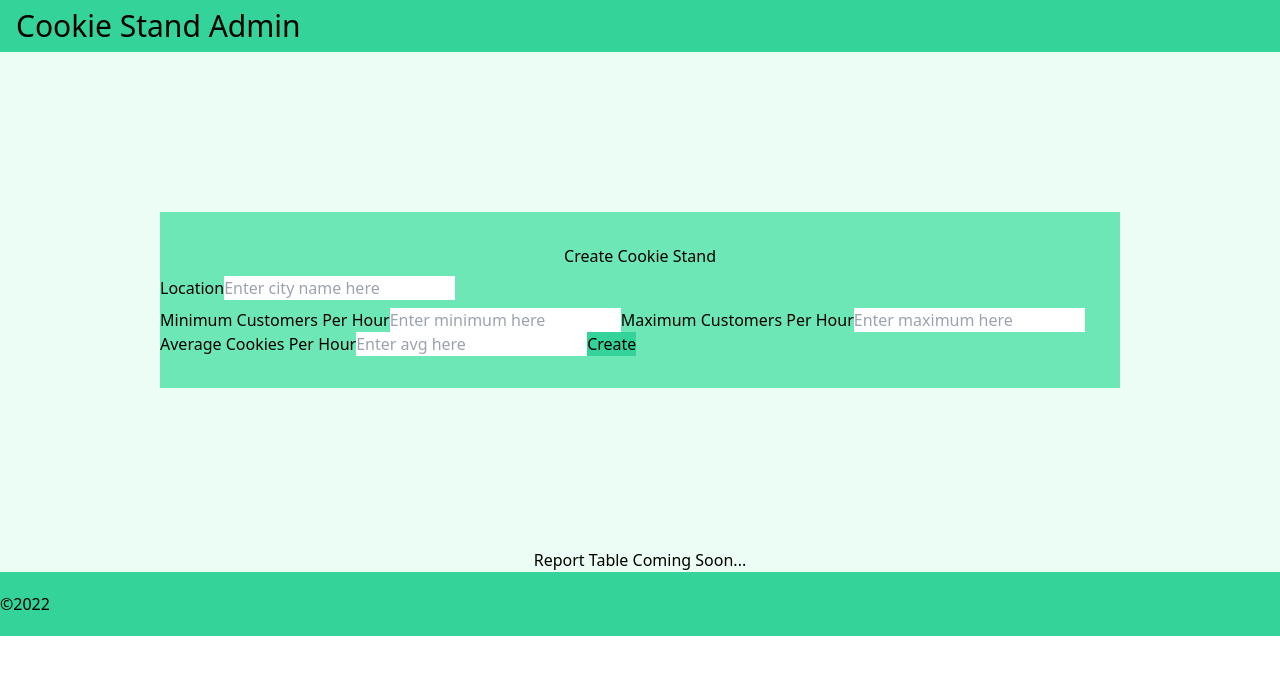
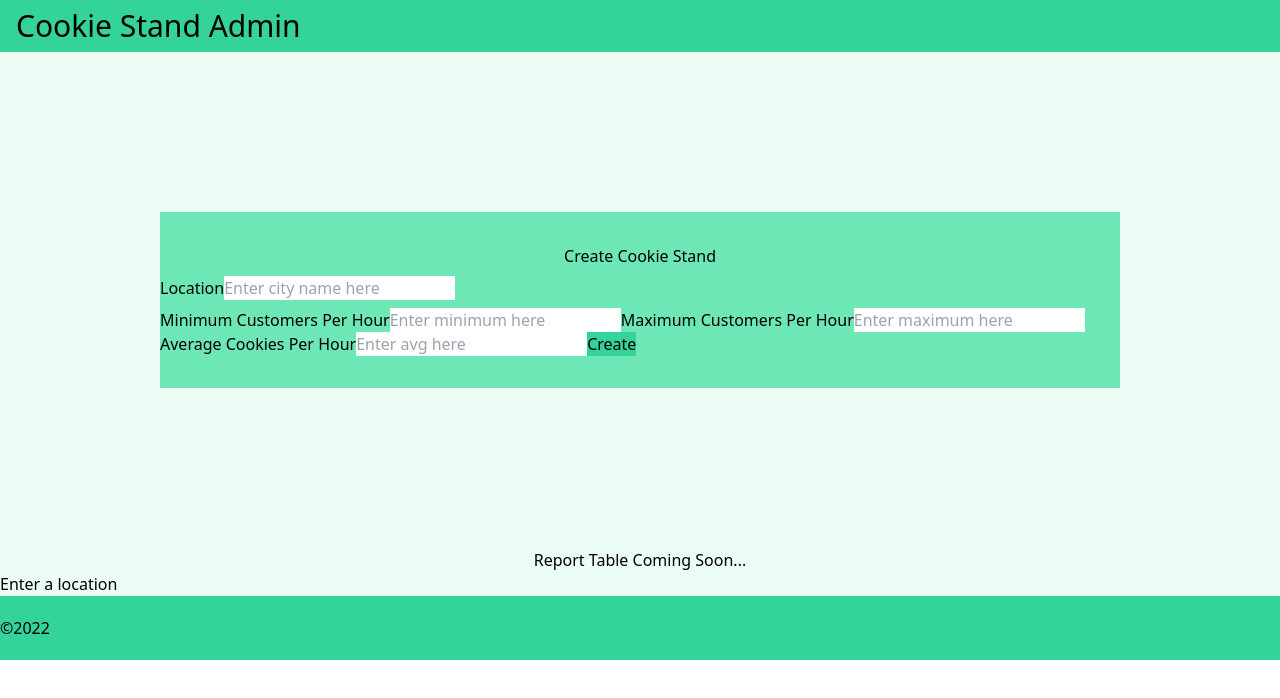
Before and after one commit to VinnyShipley/cookie-stand-admin, a Next.js app in the folder cookie-stand-admin/: page / in a window 1280 px wide. Shown: the top 698 px of the page. Built offline with nearby package versions, Linux system fonts and the light colour scheme.

Commit message:
so close I can taste it on functionality

```diff
--- a/cookie-stand-admin/pages/index.js
+++ b/cookie-stand-admin/pages/index.js
@@ -1,8 +1,17 @@
 import Head from 'next/head';
-import Image from 'next/image';
-import styles from '../styles/Home.module.css';
+import { useState } from 'react';
+
 
 export default function Home() {
+
+	const [location, setLocation] = useState("Enter a location")
+
+	function createLocationHandler(event) {
+		event.preventDefault();
+		setLocation(JSON.stringify({location: event.target.location.value, minCust: event.target.min.value, maxCust: event.target.max.value, avgCookie: event.target.avg.value}));
+		event.target.reset();
+	}
+
 	return (
 		<div>
 			<body className='bg-emerald-50'>
@@ -11,8 +20,9 @@ export default function Home() {
 				</Head>
 				<Header />
 				<main className='grid justify-items-stretch'>
-          <StoreForm />
+          <StoreForm onSubmit={createLocationHandler}/>
 					<p className='justify-self-center'>Report Table Coming Soon...</p>
+					<p>{location}</p>
         </main>
 				<Footer copyright='2022'/>
 			</body>
@@ -28,7 +38,7 @@ function Header() {
 	);
 }
 
-function StoreForm() {
+function StoreForm(props) {
 	return(
 		<form className='bg-emerald-300 mt-40 mb-40 mx-40 py-8 grid-justify-items-stretch'>
 			<legend className='justify-self-center'>Create Cookie Stand</legend>
```
